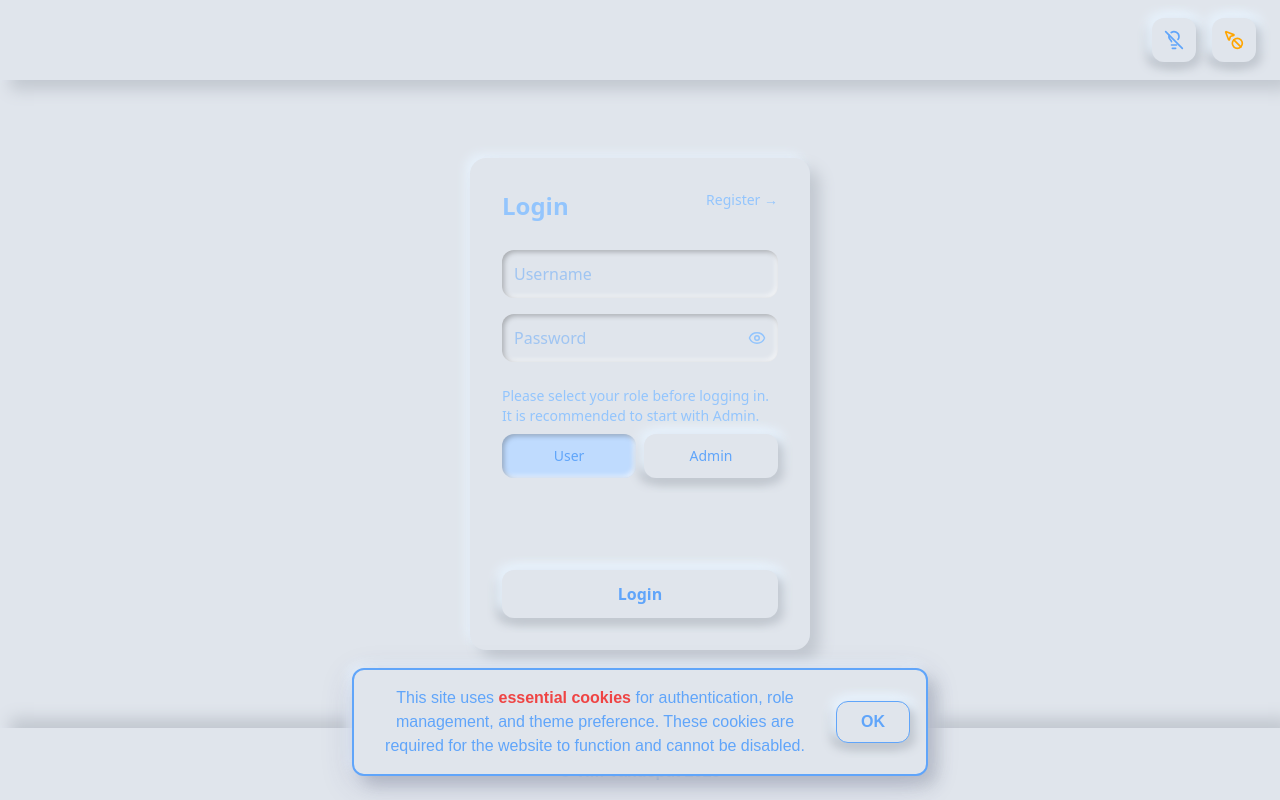
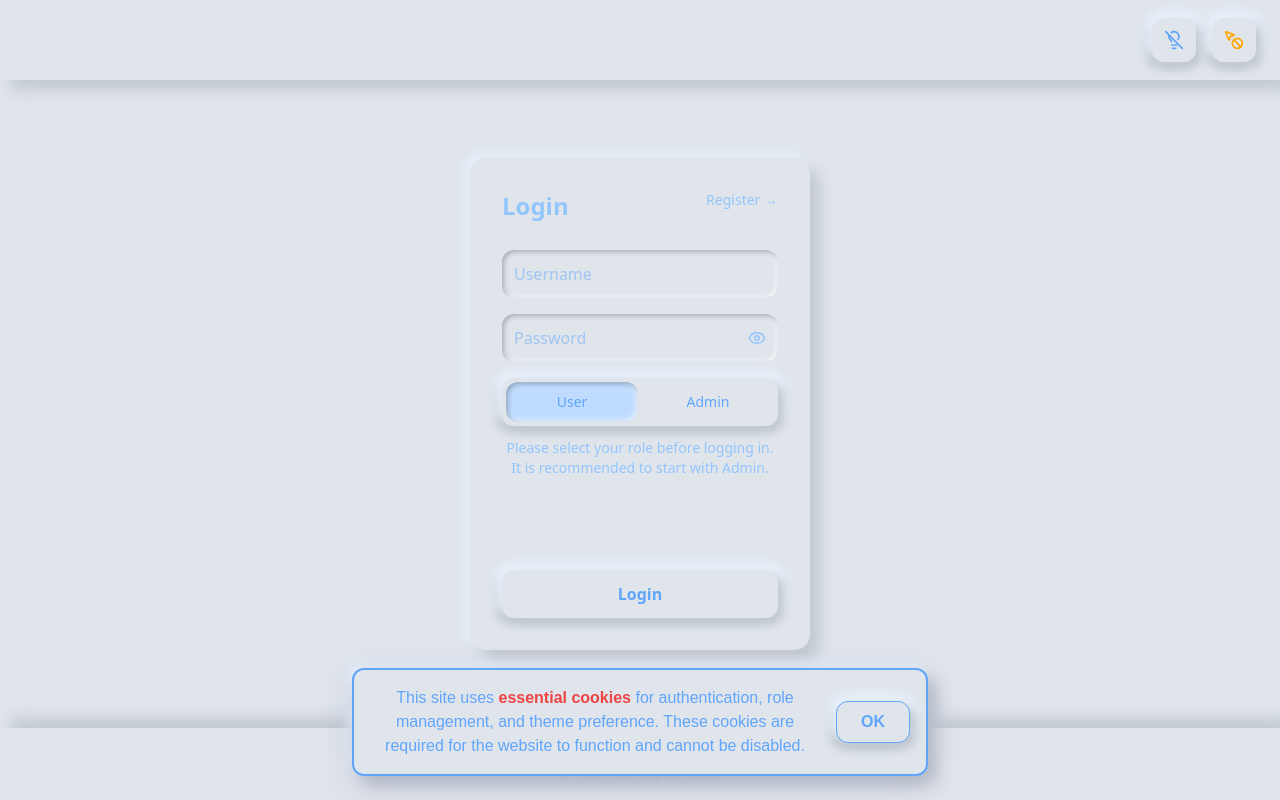
Before and after one commit to TimVandeput/Portfolio_Stock_Simulator, a Next.js app in the folder demo_frontend/: page /login in a window 1280 px wide. Built offline with nearby package versions, Linux system fonts and the light colour scheme; no server answers.

Commit message:
style: adjust margin of RoleSelector component in LoginClient and update styling

```diff
--- a/demo_frontend/src/components/button/RoleSelector.tsx
+++ b/demo_frontend/src/components/button/RoleSelector.tsx
@@ -14,41 +14,42 @@ export default function RoleSelector({
   className = "",
 }: RoleSelectorProps) {
   return (
-    <div className={`${className}`}>
-      <p
-        className="role-selector-title text-sm mb-2 font-medium text-justify"
-        style={{ color: "var(--text-secondary)" }}
-      >
-        Please select your role before logging in.
-        <br />
-        It is recommended to start with Admin.
-      </p>
-      <div className="flex gap-2">
+    <div className={className}>
+      <div className="flex w-full justify-center">
+        <div className="flex bg-[var(--bg-surface)] rounded-xl shadow-[var(--shadow-neu)] p-1 gap-1 w-full max-w-[340px] h-[48px]">
           <button
             type="button"
             onClick={() => onRoleChange("ROLE_USER")}
-          className={`
-            role-selector-button
-            flex-1 p-3 rounded-xl font-medium text-sm
-            transition-all duration-200
-            ${selectedRole === "ROLE_USER" ? "role-selected" : "neu-button"}
+            className={`flex-1 h-full px-4 py-2 rounded-xl font-medium text-sm transition-all duration-150
+              ${selectedRole === "ROLE_USER"
+                ? "bg-[var(--btn-hover)] text-[var(--btn-text)] shadow-[var(--shadow-neu-inset)]"
+                : "bg-transparent text-[var(--btn-text)] hover:bg-[var(--btn-hover)] hover:shadow-[var(--shadow-neu-hover)]"}
             `}
+            style={{ outline: "none", border: "none" }}
           >
             User
           </button>
           <button
             type="button"
             onClick={() => onRoleChange("ROLE_ADMIN")}
-          className={`
-            role-selector-button
-            flex-1 p-3 rounded-xl font-medium text-sm
-            transition-all duration-200
-            ${selectedRole === "ROLE_ADMIN" ? "role-selected" : "neu-button"}
+            className={`flex-1 h-full px-4 py-2 rounded-xl font-medium text-sm transition-all duration-150
+              ${selectedRole === "ROLE_ADMIN"
+                ? "bg-[var(--btn-hover)] text-[var(--btn-text)] shadow-[var(--shadow-neu-inset)]"
+                : "bg-transparent text-[var(--btn-text)] hover:bg-[var(--btn-hover)] hover:shadow-[var(--shadow-neu-hover)]"}
             `}
+            style={{ outline: "none", border: "none" }}
           >
             Admin
           </button>
         </div>
       </div>
+      <p
+        className="role-selector-title text-sm mt-3 font-medium text-center"
+        style={{ color: "var(--text-secondary)" }}
+      >
+        Please select your role before logging in.<br />
+        It is recommended to start with Admin.
+      </p>
+    </div>
   );
 }
--- a/demo_frontend/src/components/pageComponents/LoginClient.tsx
+++ b/demo_frontend/src/components/pageComponents/LoginClient.tsx
@@ -195,7 +195,7 @@ export default function LoginClient() {
               <RoleSelector
                 selectedRole={selectedRole}
                 onRoleChange={setSelectedRole}
-                className="my-4"
+                className="my-2"
               />
 
               <div className="mt-auto flex flex-col">
```
Lines whose indentation alone changed are shown as unchanged.
